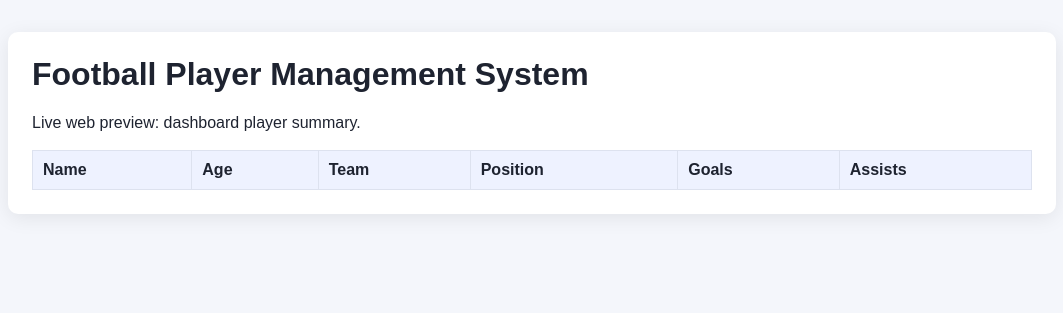
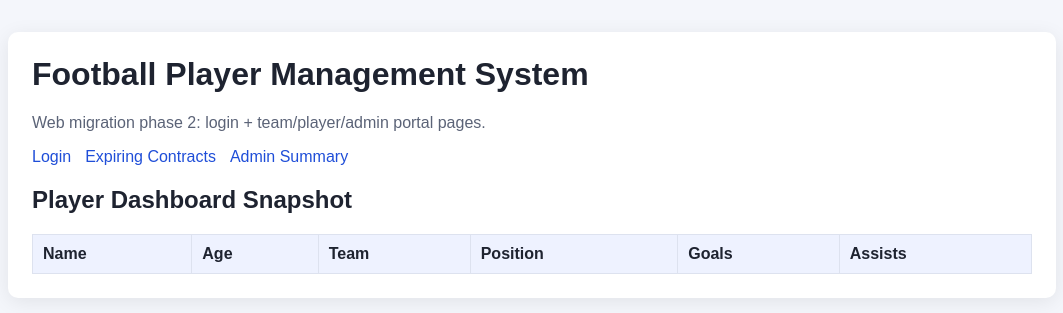
Before and after one commit to Samzzh0803/DBMS_Player_Management_System, a Flask app: page / in a window 1280 px wide. Shown: the top 313 px of the page, without its empty margins (108-1171 px from the left). Run offline with Flask 3, Linux system fonts and the light colour scheme; lists and menus that the app fills with data are empty.

Commit message:
feat: add phase-2 web portal routes and pages
Co-authored-by: Samzzh0803 <177868901+Samzzh0803@users.noreply.github.com>

```diff
--- a/web_app/app.py
+++ b/web_app/app.py
@@ -1,12 +1,12 @@
 import logging
-from datetime import date
+from datetime import date, timedelta
 
-from flask import Flask, jsonify, render_template
+from flask import Flask, jsonify, redirect, render_template, request, session as flask_session, url_for
 from sqlalchemy import func
 
 from .config import Config
 from .db import create_session_factory, seed_if_empty
-from .models import Contract, Performance, Player, Team
+from .models import Contract, MatchTeam, Performance, Player, PlayerLogin, PlayerOffer, Team, TeamLogin
 
 logging.basicConfig(level=logging.INFO)
 logger = logging.getLogger(__name__)
@@ -15,41 +15,137 @@ logger = logging.getLogger(__name__)
 def create_app() -> Flask:
     app = Flask(__name__, template_folder="templates", static_folder="static")
     app.config.from_object(Config)
+    app.secret_key = app.config["SECRET_KEY"]
 
     session_factory, engine = create_session_factory(app.config["DATABASE_URL"])
     app.session_factory = session_factory
     app.db_engine = engine
 
     if app.config["INIT_DB_ON_START"]:
-        with app.session_factory() as session:
-            seed_if_empty(session)
+        with app.session_factory() as db_session:
+            seed_if_empty(db_session)
         logger.info("Database initialized/seeded")
 
     @app.get("/health")
     def health_check():
         return {"status": "ok"}, 200
 
-    @app.get("/api/players")
-    def players_api():
-        return jsonify(_fetch_players(app))
-
     @app.get("/")
     def home():
         players = _fetch_players(app)
         return render_template("index.html", players=players)
 
+    @app.route("/login", methods=["GET", "POST"])
+    def login():
+        error = None
+        if request.method == "POST":
+            role = request.form.get("role", "")
+            username = request.form.get("username", "").strip()
+            password = request.form.get("password", "").strip()
+
+            user = _authenticate_user(app, role, username, password)
+            if user is None:
+                error = "Invalid credentials."
+            else:
+                flask_session["role"] = role
+                flask_session["user_id"] = user
+                if role == "team":
+                    return redirect(url_for("team_portal", team_id=user))
+                if role == "player":
+                    return redirect(url_for("player_portal", player_id=user))
+                return redirect(url_for("admin_portal"))
+
+        return render_template("login.html", error=error)
+
+    @app.get("/logout")
+    def logout():
+        flask_session.clear()
+        return redirect(url_for("home"))
+
+    @app.get("/team/<int:team_id>")
+    def team_portal(team_id: int):
+        summary = _fetch_team_summary(app, team_id)
+        players = _fetch_team_players(app, team_id)
+        if not summary:
+            return "Team not found", 404
+        return render_template("team_portal.html", summary=summary, players=players)
+
+    @app.get("/player/<int:player_id>")
+    def player_portal(player_id: int):
+        profile = _fetch_player_profile(app, player_id)
+        if not profile:
+            return "Player not found", 404
+        return render_template("player_portal.html", profile=profile)
+
+    @app.get("/admin")
+    def admin_portal():
+        with app.session_factory() as db_session:
+            stats = {
+                "players": db_session.query(Player).count(),
+                "teams": db_session.query(Team).count(),
+                "contracts": db_session.query(Contract).count(),
+                "offers": db_session.query(PlayerOffer).count(),
+            }
+        return render_template("admin_portal.html", stats=stats)
+
+    @app.get("/contracts/expiring")
+    def expiring_contracts_page():
+        contracts = _fetch_expiring_contracts(app)
+        return render_template("expiring_contracts.html", contracts=contracts)
+
+    @app.get("/api/players")
+    def players_api():
+        return jsonify(_fetch_players(app))
+
+    @app.get("/api/contracts/expiring")
+    def expiring_contracts_api():
+        return jsonify(_fetch_expiring_contracts(app))
+
+    @app.get("/api/teams/<int:team_id>/summary")
+    def team_summary_api(team_id: int):
+        summary = _fetch_team_summary(app, team_id)
+        if not summary:
+            return jsonify({"error": "Team not found"}), 404
+        return jsonify(summary)
+
+    @app.get("/api/teams/<int:team_id>/players")
+    def team_players_api(team_id: int):
+        return jsonify(_fetch_team_players(app, team_id))
+
+    @app.get("/api/players/<int:player_id>/summary")
+    def player_summary_api(player_id: int):
+        profile = _fetch_player_profile(app, player_id)
+        if not profile:
+            return jsonify({"error": "Player not found"}), 404
+        return jsonify(profile)
+
     return app
 
 
-def _calculate_age(dob: date) -> int:
-    today = date.today()
-    return today.year - dob.year - ((today.month, today.day) < (dob.month, dob.day))
+def _authenticate_user(app: Flask, role: str, username: str, password: str):
+    if role == "admin":
+        return 0 if username == "admin" and password == "admin1" else None
+
+    with app.session_factory() as db_session:
+        if role == "team":
+            row = db_session.query(TeamLogin).filter(TeamLogin.username == username).first()
+            if row and row.password == password:
+                return row.team_id
+            return None
+
+        if role == "player":
+            row = db_session.query(PlayerLogin).filter(PlayerLogin.username == username).first()
+            if row and row.password == password:
+                return row.player_id
+            return None
+
+    return None
 
 
 def _fetch_players(app: Flask):
-    with app.session_factory() as session:
+    with app.session_factory() as db_session:
         latest_contract_subquery = (
-            session.query(
+            db_session.query(
                 Contract.player_id,
                 func.max(Contract.start_date).label("max_start"),
             )
@@ -58,7 +154,7 @@ def _fetch_players(app: Flask):
         )
 
         rows = (
-            session.query(
+            db_session.query(
                 Player.id,
                 Player.name,
                 Player.position,
@@ -97,5 +193,222 @@ def _fetch_players(app: Flask):
         ]
 
 
+def _fetch_expiring_contracts(app: Flask):
+    today = date.today()
+    upper_bound = today + timedelta(days=90)
+
+    with app.session_factory() as db_session:
+        latest_contract_subquery = (
+            db_session.query(
+                Contract.player_id,
+                func.max(Contract.start_date).label("max_start"),
+            )
+            .group_by(Contract.player_id)
+            .subquery()
+        )
+
+        rows = (
+            db_session.query(
+                Player.id.label("player_id"),
+                Player.name.label("player_name"),
+                Team.id.label("team_id"),
+                Team.name.label("team_name"),
+                Contract.end_date,
+            )
+            .join(latest_contract_subquery, latest_contract_subquery.c.player_id == Player.id)
+            .join(
+                Contract,
+                (Contract.player_id == Player.id)
+                & (Contract.start_date == latest_contract_subquery.c.max_start),
+            )
+            .join(Team, Team.id == Contract.team_id)
+            .filter(Contract.end_date >= today)
+            .filter(Contract.end_date <= upper_bound)
+            .order_by(Contract.end_date.asc())
+            .all()
+        )
+
+        return [
+            {
+                "player_id": row.player_id,
+                "player_name": row.player_name,
+                "team_id": row.team_id,
+                "team_name": row.team_name,
+                "contract_end_date": row.end_date.isoformat(),
+            }
+            for row in rows
+        ]
+
+
+def _fetch_team_summary(app: Flask, team_id: int):
+    with app.session_factory() as db_session:
+        team = db_session.query(Team).filter(Team.id == team_id).first()
+        if not team:
+            return None
+
+        matches = (
+            db_session.query(MatchTeam)
+            .filter((MatchTeam.home_team_id == team_id) | (MatchTeam.away_team_id == team_id))
+            .all()
+        )
+
+        season = 2025
+        wins, draws, losses = _calculate_record(matches, team_id)
+        current_matches = [m for m in matches if m.season == season]
+        cw, cd, cl = _calculate_record(current_matches, team_id)
+
+        goals_for = 0
+        goals_against = 0
+        for m in current_matches:
+            if m.home_team_id == team_id:
+                goals_for += m.home_team_score
+                goals_against += m.away_team_score
+            else:
+                goals_for += m.away_team_score
+                goals_against += m.home_team_score
+
+        total = wins + draws + losses
+        win_pct = round((wins * 100.0 / total), 2) if total else 0.0
+
+        return {
+            "team_id": team.id,
+            "team_name": team.name,
+            "wins": wins,
+            "draws": draws,
+            "losses": losses,
+            "win_percentage": win_pct,
+            "current_season": season,
+            "current_wins": cw,
+            "current_draws": cd,
+            "current_losses": cl,
+            "goals_for": goals_for,
+            "goals_against": goals_against,
+            "goal_difference": goals_for - goals_against,
+        }
+
+
+def _fetch_team_players(app: Flask, team_id: int):
+    with app.session_factory() as db_session:
+        latest_contract_subquery = (
+            db_session.query(
+                Contract.player_id,
+                func.max(Contract.start_date).label("max_start"),
+            )
+            .group_by(Contract.player_id)
+            .subquery()
+        )
+
+        rows = (
+            db_session.query(Player.id, Player.name, Player.nationality, Player.position, Player.dob)
+            .join(latest_contract_subquery, latest_contract_subquery.c.player_id == Player.id)
+            .join(
+                Contract,
+                (Contract.player_id == Player.id)
+                & (Contract.start_date == latest_contract_subquery.c.max_start),
+            )
+            .filter(Contract.team_id == team_id)
+            .order_by(Player.name)
+            .all()
+        )
+
+        return [
+            {
+                "player_id": r.id,
+                "name": r.name,
+                "nationality": r.nationality,
+                "position": r.position,
+                "age": _calculate_age(r.dob),
+            }
+            for r in rows
+        ]
+
+
+def _fetch_player_profile(app: Flask, player_id: int):
+    with app.session_factory() as db_session:
+        player = db_session.query(Player).filter(Player.id == player_id).first()
+        if not player:
+            return None
+
+        latest_contract_subquery = (
+            db_session.query(
+                Contract.player_id,
+                func.max(Contract.start_date).label("max_start"),
+            )
+            .group_by(Contract.player_id)
+            .subquery()
+        )
+
+        team_row = (
+            db_session.query(Team.name)
+            .join(Contract, Contract.team_id == Team.id)
+            .join(
+                latest_contract_subquery,
+                (latest_contract_subquery.c.player_id == Contract.player_id)
+                & (latest_contract_subquery.c.max_start == Contract.start_date),
+            )
+            .filter(Contract.player_id == player_id)
+            .first()
+        )
+
+        perf_rows = db_session.query(Performance).filter(Performance.player_id == player_id).all()
+
+        overall = {
+            "matches_played": sum(x.matches_played for x in perf_rows),
+            "goals": sum(x.goals for x in perf_rows),
+            "assists": sum(x.assists for x in perf_rows),
+        }
+
+        latest_season = None
+        if perf_rows:
+            latest = sorted(perf_rows, key=lambda x: x.season, reverse=True)[0]
+            latest_season = {
+                "season": latest.season,
+                "matches_played": latest.matches_played,
+                "goals": latest.goals,
+                "assists": latest.assists,
+            }
+
+        offers = (
+            db_session.query(PlayerOffer.id, Team.name, PlayerOffer.amount_offered)
+            .join(Team, Team.id == PlayerOffer.team_id)
+            .filter(PlayerOffer.player_id == player_id)
+            .order_by(PlayerOffer.amount_offered.desc())
+            .all()
+        )
+
+        return {
+            "player_id": player.id,
+            "player_name": player.name,
+            "team_name": team_row[0] if team_row else "No Team",
+            "position": player.position,
+            "age": _calculate_age(player.dob),
+            "overall": overall,
+            "current": latest_season,
+            "offers": [
+                {"offer_id": x.id, "team_name": x.name, "amount_offered": float(x.amount_offered)}
+                for x in offers
+            ],
+        }
+
+
+def _calculate_record(matches: list[MatchTeam], team_id: int):
+    wins, draws, losses = 0, 0, 0
+    for m in matches:
+        if m.result == "DRAW":
+            draws += 1
+        elif m.result == "HOME" and m.home_team_id == team_id:
+            wins += 1
+        elif m.result == "AWAY" and m.away_team_id == team_id:
+            wins += 1
+        else:
+            losses += 1
+    return wins, draws, losses
+
+
+def _calculate_age(dob: date) -> int:
+    today = date.today()
+    return today.year - dob.year - ((today.month, today.day) < (dob.month, dob.day))
+
+
 if __name__ == "__main__":
     create_app().run(host="0.0.0.0", port=10000)
--- a/web_app/static/styles.css
+++ b/web_app/static/styles.css
@@ -1,6 +1,16 @@
 body { font-family: Arial, sans-serif; margin: 0; background: #f4f6fb; color: #1e2330; }
 main { max-width: 1000px; margin: 32px auto; background: #fff; padding: 24px; border-radius: 10px; box-shadow: 0 4px 20px rgba(0,0,0,.08); }
-h1 { margin-top: 0; }
-table { width: 100%; border-collapse: collapse; margin-top: 18px; }
+h1, h2 { margin-top: 0; }
+.muted { color: #5b6377; }
+.error { color: #b00020; font-weight: 600; }
+.links { display: flex; gap: 14px; margin: 12px 0 20px; }
+.links a { color: #1f4ed8; text-decoration: none; }
+.links a:hover { text-decoration: underline; }
+.grid2 { display: grid; grid-template-columns: repeat(auto-fit, minmax(220px, 1fr)); gap: 14px; margin: 12px 0 20px; }
+.card { background: #f8faff; border: 1px solid #dde2ef; border-radius: 8px; padding: 12px; }
+table { width: 100%; border-collapse: collapse; margin-top: 12px; }
 th, td { border: 1px solid #dde2ef; padding: 10px; text-align: left; }
 th { background: #eef2ff; }
+.stack { display: flex; flex-direction: column; gap: 10px; max-width: 340px; }
+input, select, button { padding: 8px; font-size: 14px; }
+button { cursor: pointer; }
--- a/web_app/templates/index.html
+++ b/web_app/templates/index.html
@@ -9,7 +9,14 @@
 <body>
   <main>
     <h1>Football Player Management System</h1>
-    <p>Live web preview: dashboard player summary.</p>
+    <p class="muted">Web migration phase 2: login + team/player/admin portal pages.</p>
+    <nav class="links">
+      <a href="{{ url_for('login') }}">Login</a>
+      <a href="{{ url_for('expiring_contracts_page') }}">Expiring Contracts</a>
+      <a href="{{ url_for('admin_portal') }}">Admin Summary</a>
+    </nav>
+
+    <h2>Player Dashboard Snapshot</h2>
     <table>
       <thead>
         <tr>
```
Also changed, not shown: web_app/db.py (+59 -8 lines), web_app/models.py (+57 -0 lines), web_app/templates/admin_portal.html (added, +24 -0 lines), web_app/templates/expiring_contracts.html (added, +31 -0 lines), web_app/templates/login.html (added, +29 -0 lines), web_app/templates/player_portal.html (added, +48 -0 lines), web_app/templates/team_portal.html (added, +44 -0 lines), README.md.
